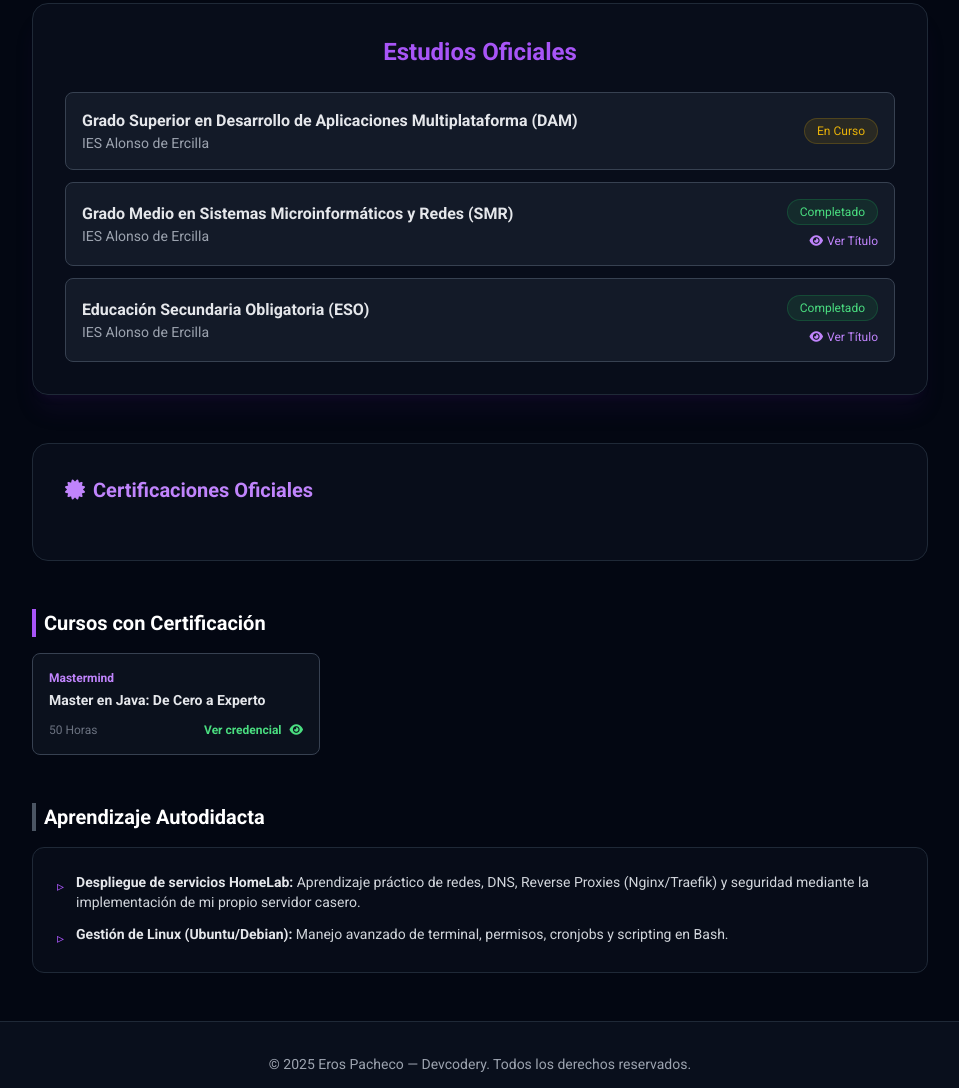
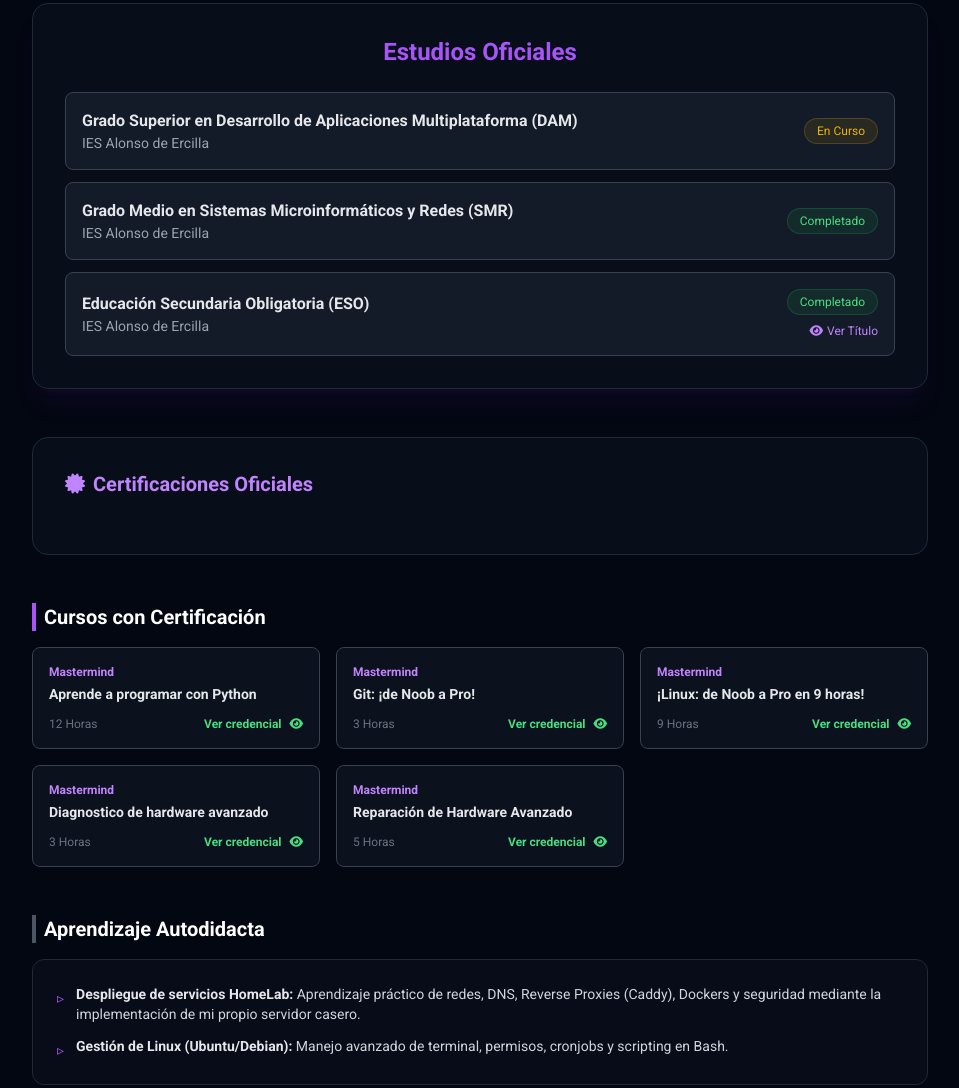
Before and after one commit to Devcodery/Devcodery.github.io, a website built with webpack: page estudios.html in a window 1280 px wide. Shown: the part 213-1301 px from the top of the page, without its empty margins (160-1119 px from the left). Built offline with nearby package versions, Linux system fonts and the light colour scheme.

Commit message:
feat: Cambios en la vista de los documentos (ya se pueden ver), en DAM no se puede porque esta en curso, y SMR porque me lo tiene que enviar, Mastermind todo bien (mostre los que creia correcto), y pequeno cambio en lo ultimo

```diff
--- a/estudios.html
+++ b/estudios.html
@@ -99,9 +99,9 @@
                                     Completado
                                 </span>
 
-                                <button onclick="openModal('certificados/dam.jpg')" class="text-xs text-purple-400 hover:text-purple-300 hover:underline transition cursor-pointer flex items-center gap-1">
+                                <!--<button onclick="openModal('certificados/dam.jpg')" class="text-xs text-purple-400 hover:text-purple-300 hover:underline transition cursor-pointer flex items-center gap-1">
                                     <i class="fas fa-eye"></i> Ver Título
-                                </button>
+                                </button>-->
                             </div>
                         </div>
 
@@ -116,7 +116,7 @@
                                     Completado
                                 </span>
 
-                                <button onclick="openModal('Certificaciones/Certificado de la ESO_firmado.jpeg')" class="text-xs text-purple-400 hover:text-purple-300 hover:underline transition cursor-pointer flex items-center gap-1">
+                                <button onclick="openModal('./img/Certificaciones/Certificado de la ESO_firmado.jpg')" class="text-xs text-purple-400 hover:text-purple-300 hover:underline transition cursor-pointer flex items-center gap-1">
                                     <i class="fas fa-eye"></i> Ver Título
                                 </button>
                             </div>
@@ -164,12 +164,64 @@
 
                     <div class="block bg-gray-800/30 p-4 rounded-lg border border-gray-700 hover:bg-gray-800 transition group relative">
                         <div class="text-xs text-purple-400 font-bold mb-1">Mastermind</div>
-                        <h4 class="text-sm font-bold text-gray-200 group-hover:text-white mb-2">Master en Java: De Cero a Experto</h4>
+                        <h4 class="text-sm font-bold text-gray-200 group-hover:text-white mb-2">Aprende a programar con Python</h4>
 
                         <div class="text-xs text-gray-500 flex justify-between items-center mt-3">
-                            <span>50 Horas</span>
+                            <span>12 Horas</span>
 
-                            <button onclick="openModal('certificados/java-udemy.jpg')" class="text-green-400 hover:text-green-300 font-bold flex items-center gap-1 cursor-pointer z-10">
+                            <button onclick="openModal('./img/Certificaciones/Aprende a programar con Python_firmado.jpg')" class="text-green-400 hover:text-green-300 font-bold flex items-center gap-1 cursor-pointer z-10">
+                                Ver credencial <i class="fas fa-eye ml-1"></i>
+                            </button>
+                        </div>
+                    </div>
+
+                    <div class="block bg-gray-800/30 p-4 rounded-lg border border-gray-700 hover:bg-gray-800 transition group relative">
+                        <div class="text-xs text-purple-400 font-bold mb-1">Mastermind</div>
+                        <h4 class="text-sm font-bold text-gray-200 group-hover:text-white mb-2">Git: ¡de Noob a Pro!</h4>
+
+                        <div class="text-xs text-gray-500 flex justify-between items-center mt-3">
+                            <span>3 Horas</span>
+
+                            <button onclick="openModal('./img/Certificaciones/Git_ ¡de Noob a Pro!_firmado.jpg')" class="text-green-400 hover:text-green-300 font-bold flex items-center gap-1 cursor-pointer z-10">
+                                Ver credencial <i class="fas fa-eye ml-1"></i>
+                            </button>
+                        </div>
+                    </div>
+
+                    <div class="block bg-gray-800/30 p-4 rounded-lg border border-gray-700 hover:bg-gray-800 transition group relative">
+                        <div class="text-xs text-purple-400 font-bold mb-1">Mastermind</div>
+                        <h4 class="text-sm font-bold text-gray-200 group-hover:text-white mb-2">¡Linux: de Noob a Pro en 9 horas!</h4>
+
+                        <div class="text-xs text-gray-500 flex justify-between items-center mt-3">
+                            <span>9 Horas</span>
+
+                            <button onclick="openModal('./img/Certificaciones/¡Linux de Noob a Pro en 9 horas!_firmado.jpg')" class="text-green-400 hover:text-green-300 font-bold flex items-center gap-1 cursor-pointer z-10">
+                                Ver credencial <i class="fas fa-eye ml-1"></i>
+                            </button>
+                        </div>
+                    </div>
+
+                    <div class="block bg-gray-800/30 p-4 rounded-lg border border-gray-700 hover:bg-gray-800 transition group relative">
+                        <div class="text-xs text-purple-400 font-bold mb-1">Mastermind</div>
+                        <h4 class="text-sm font-bold text-gray-200 group-hover:text-white mb-2">Diagnostico de hardware avanzado</h4>
+
+                        <div class="text-xs text-gray-500 flex justify-between items-center mt-3">
+                            <span>3 Horas</span>
+
+                            <button onclick="openModal('./img/Certificaciones/Diagnóstico de Hardware Avanzado_firmado.jpg')" class="text-green-400 hover:text-green-300 font-bold flex items-center gap-1 cursor-pointer z-10">
+                                Ver credencial <i class="fas fa-eye ml-1"></i>
+                            </button>
+                        </div>
+                    </div>
+
+                    <div class="block bg-gray-800/30 p-4 rounded-lg border border-gray-700 hover:bg-gray-800 transition group relative">
+                        <div class="text-xs text-purple-400 font-bold mb-1">Mastermind</div>
+                        <h4 class="text-sm font-bold text-gray-200 group-hover:text-white mb-2">Reparación de Hardware Avanzado</h4>
+
+                        <div class="text-xs text-gray-500 flex justify-between items-center mt-3">
+                            <span>5 Horas</span>
+
+                            <button onclick="openModal('./img/Certificaciones/Reparación de Hardware Avanzado_firmado.jpg')" class="text-green-400 hover:text-green-300 font-bold flex items-center gap-1 cursor-pointer z-10">
                                 Ver credencial <i class="fas fa-eye ml-1"></i>
                             </button>
                         </div>
@@ -186,7 +238,7 @@
                             <span class="text-purple-500 mt-1">▹</span>
                             <div>
                                 <strong class="text-gray-200">Despliegue de servicios HomeLab:</strong>
-                                Aprendizaje práctico de redes, DNS, Reverse Proxies (Nginx/Traefik) y seguridad mediante la implementación de mi propio servidor casero.
+                                Aprendizaje práctico de redes, DNS, Reverse Proxies (Caddy), Dockers y seguridad mediante la implementación de mi propio servidor casero.
                             </div>
                         </li>
                         <li class="flex items-start gap-3">
```
